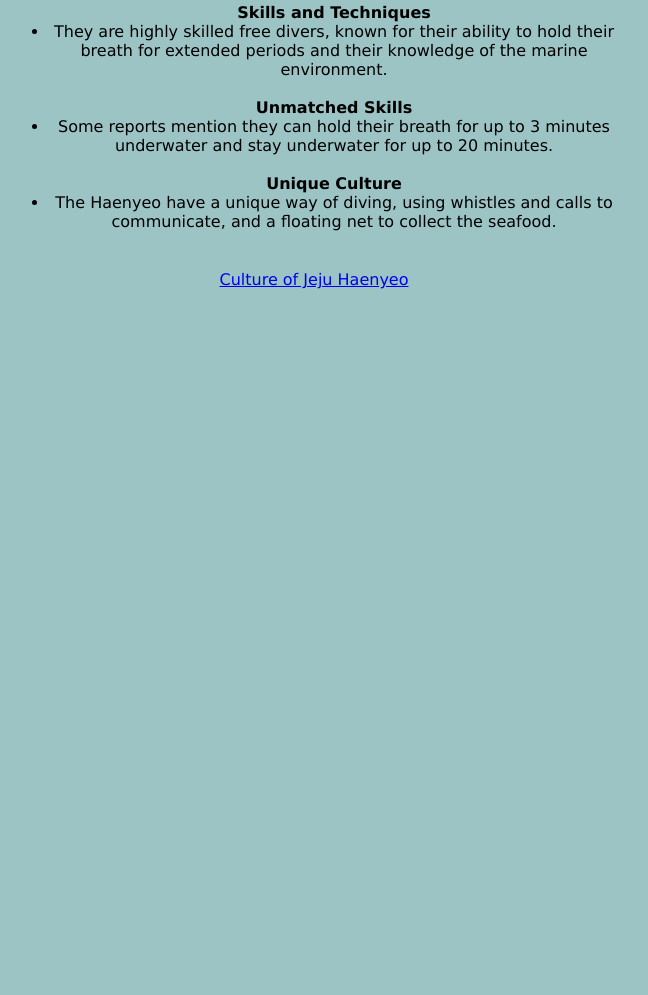
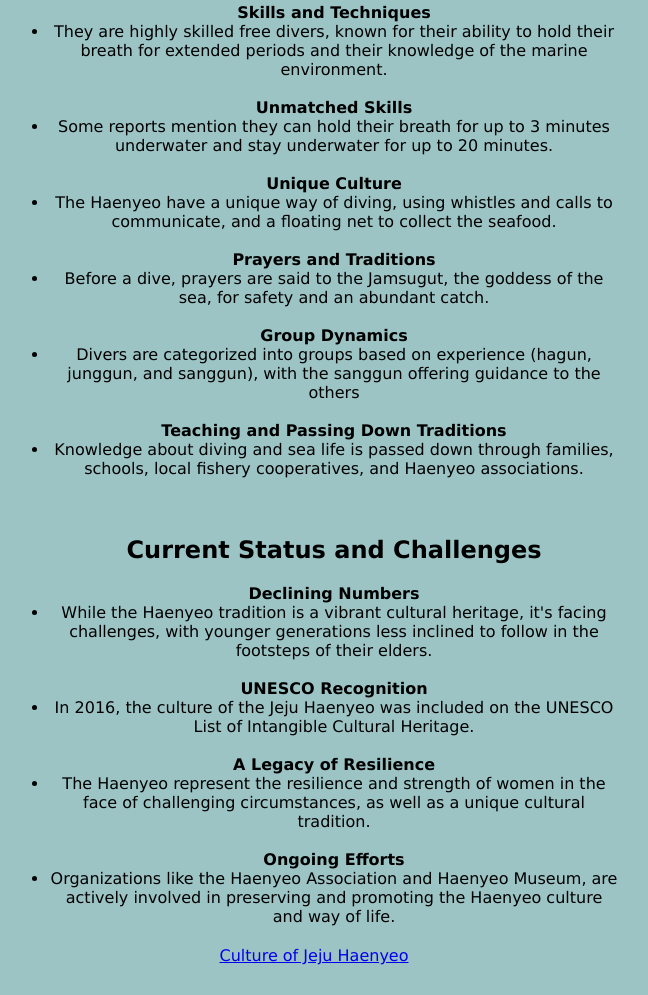
Before and after one commit to amandapujol/phase1project_, a plain HTML site: page index.html in a window 1280 px wide. Shown: the part 1608-2603 px from the top of the page, without its empty margins (326-974 px from the left). Before the commit the page ends 1927 px from the top, so only its background shows below. Drawn offline with Linux system fonts and the light colour scheme.

Commit message:
Makes additional updates to content

```diff
--- a/index.html
+++ b/index.html
@@ -49,6 +49,29 @@
             <strong>Unique Culture</strong>
             <li>The Haenyeo have a unique way of diving, using whistles and calls to communicate, and a floating net to collect the seafood. </li>
             <br>
+            <strong>Prayers and Traditions</strong>
+            <li>Before a dive, prayers are said to the Jamsugut, the goddess of the sea, for safety and an abundant catch. </li>
+            <br>
+            <strong>Group Dynamics</strong>
+            <li>Divers are categorized into groups based on experience (hagun, junggun, and sanggun), with the sanggun offering guidance to the others</li>
+            <br>
+            <strong>Teaching and Passing Down Traditions</strong>
+            <li>Knowledge about diving and sea life is passed down through families, schools, local fishery cooperatives, and Haenyeo associations. </li>
+            <br><br>
+            <h2> Current Status and Challenges</h2>
+            <strong>Declining Numbers</strong>
+            <li>While the Haenyeo tradition is a vibrant cultural heritage, it's facing challenges, with younger generations less inclined to follow in the footsteps of their elders. </li>
+            <br>
+            <strong>UNESCO Recognition</strong>
+            <li>In 2016, the culture of the Jeju Haenyeo was included on the UNESCO List of Intangible Cultural Heritage. </li>
+            <br>
+            <strong>A Legacy of Resilience</strong>
+            <li>The Haenyeo represent the resilience and strength of women in the face of challenging circumstances, as well as a unique cultural tradition.
+            </li>
+            <br>
+            <strong>Ongoing Efforts</strong>
+            <li>Organizations like the Haenyeo Association and Haenyeo Museum, are actively involved in preserving and promoting the Haenyeo culture and way of life.
+            </li>
         </ul>
         </section>
 
```
